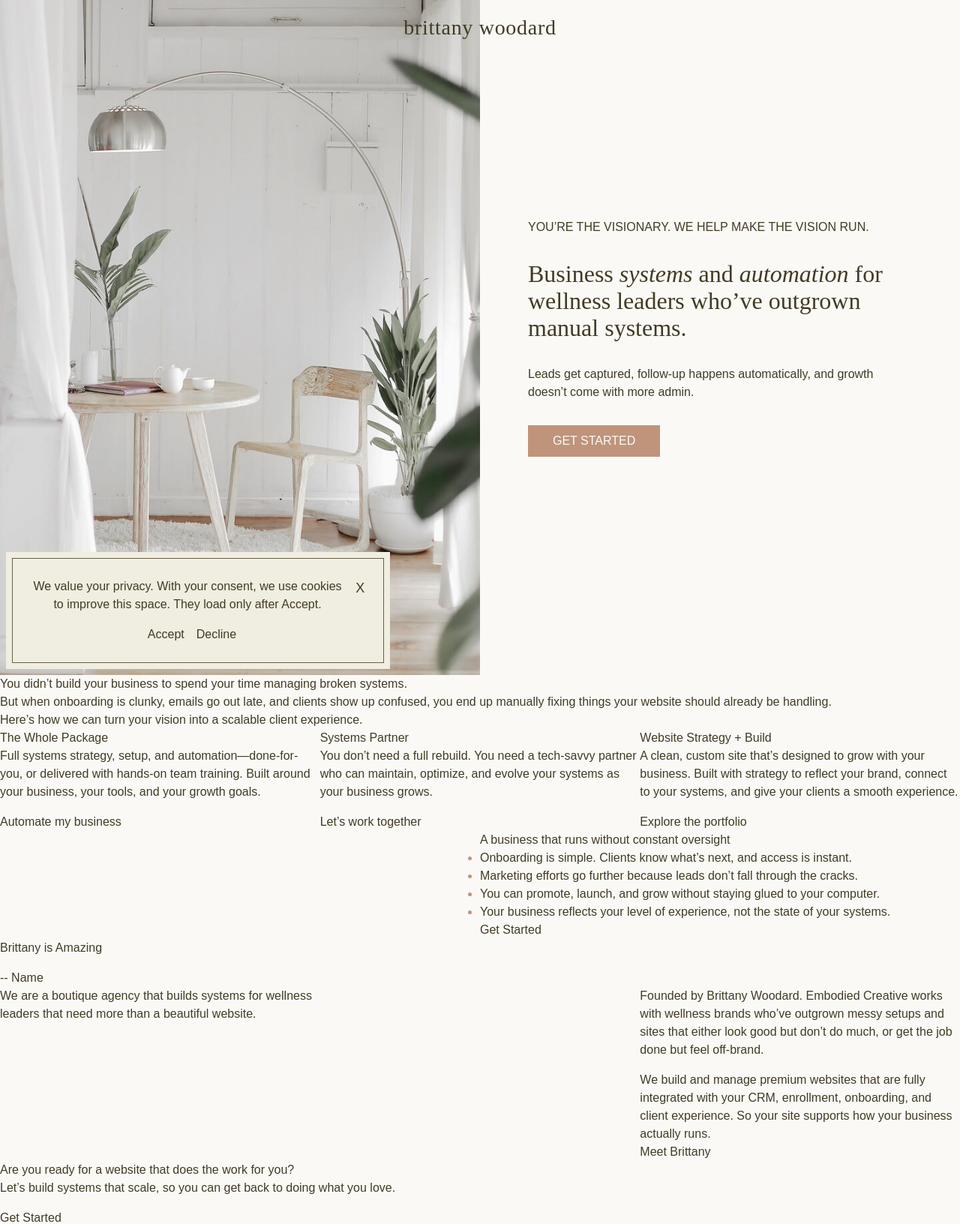
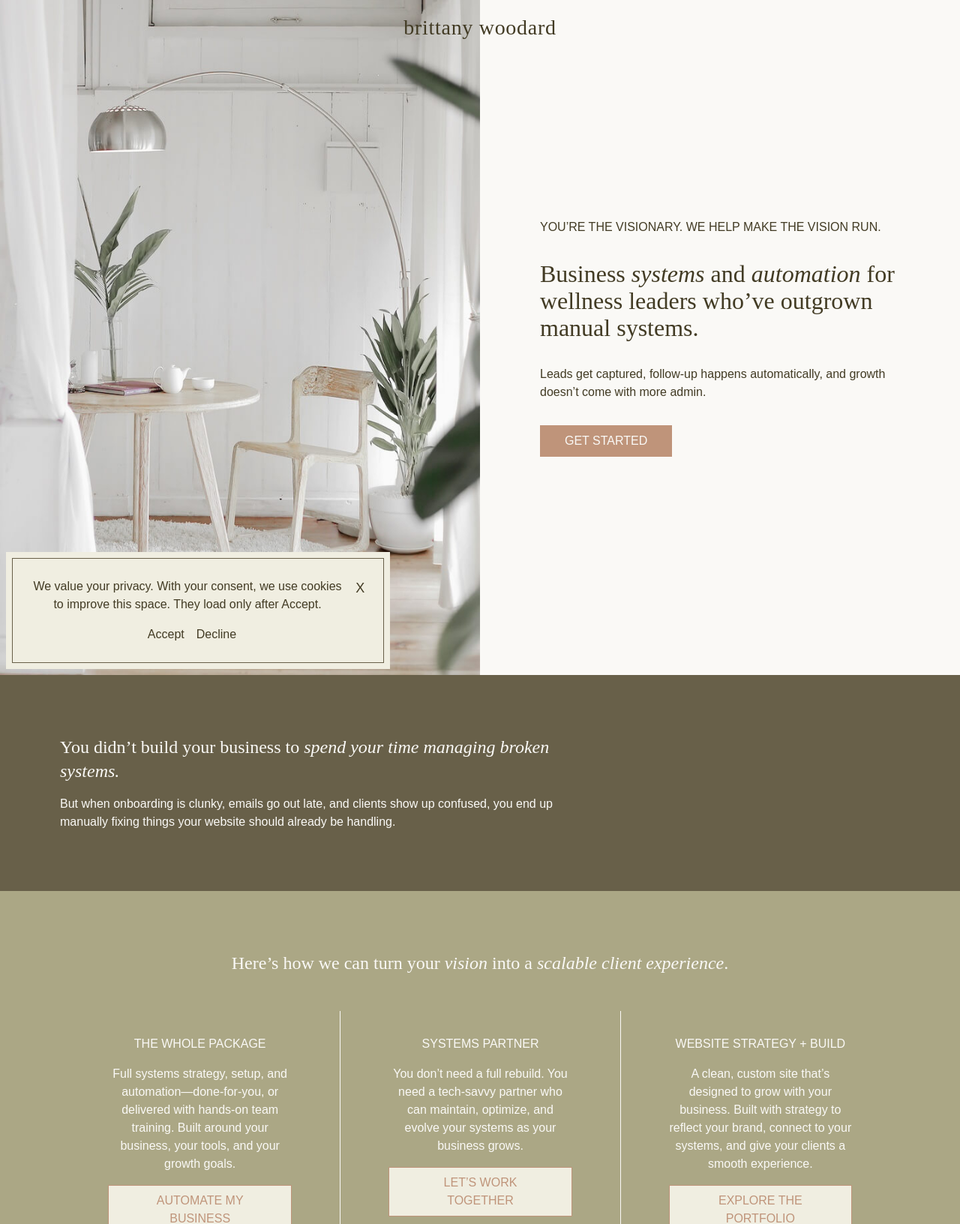
Before and after one commit to brittwoodard/brittanywoodard, a Jekyll site: the page built from index.html, in a window 1280 px wide, cut to the strip 0-1632 px from the top of the page. Shown: the whole strip at 75% size. Built offline with Jekyll 4.4.1, drawn with Linux system fonts in a browser that asks for light colours; some web fonts are replaced.

Commit message:
services

```diff
--- a/assets/css/style.css
+++ b/assets/css/style.css
@@ -494,7 +494,6 @@ li::marker {
 .subtitle {
   text-transform: uppercase;
 }
-/* Styling */
 /* Padding */
 /* Buttons */
 .button {
@@ -514,6 +513,29 @@ li::marker {
   color: rgb(250 249 246 / var(--tw-text-opacity));
 }
 .button:hover {
+  --tw-bg-opacity: 1;
+  background-color: rgb(250 249 246 / var(--tw-bg-opacity));
+  --tw-text-opacity: 1;
+  color: rgb(191 148 122 / var(--tw-text-opacity));
+  transition-duration: 500ms;
+}
+.button-light {
+  display: inline-block;
+  border-width: 1px;
+  --tw-border-opacity: 1;
+  border-color: rgb(191 148 122 / var(--tw-border-opacity));
+  --tw-bg-opacity: 1;
+  background-color: rgb(240 238 225 / var(--tw-bg-opacity));
+  padding-top: 0.5rem;
+  padding-bottom: 0.5rem;
+  padding-left: 2rem;
+  padding-right: 2rem;
+  font-weight: 400;
+  text-transform: uppercase;
+  --tw-text-opacity: 1;
+  color: rgb(191 148 122 / var(--tw-text-opacity));
+}
+.button-light:hover {
   --tw-bg-opacity: 1;
   background-color: rgb(250 249 246 / var(--tw-bg-opacity));
   --tw-text-opacity: 1;
@@ -624,11 +646,11 @@ li::marker {
 .right-\[3\%\] {
   right: 3%;
 }
+.top-0 {
+  top: 0px;
+}
 .top-\[2\%\] {
   top: 2%;
-}
-.top-0 {
-  top: 0px;
 }
 .z-20 {
   z-index: 20;
@@ -698,20 +720,14 @@ li::marker {
 .min-h-\[82vh\] {
   min-height: 82vh;
 }
-.min-h-screen {
-  min-height: 100vh;
-}
 .w-11\/12 {
   width: 91.666667%;
 }
+.w-\[60\%\] {
+  width: 60%;
+}
 .w-full {
   width: 100%;
-}
-.w-28 {
-  width: 7rem;
-}
-.flex-grow {
-  flex-grow: 1;
 }
 .grow {
   flex-grow: 1;
@@ -746,6 +762,15 @@ li::marker {
 .justify-items-stretch {
   justify-items: stretch;
 }
+.divide-x > :not([hidden]) ~ :not([hidden]) {
+  --tw-divide-x-reverse: 0;
+  border-right-width: calc(1px * var(--tw-divide-x-reverse));
+  border-left-width: calc(1px * calc(1 - var(--tw-divide-x-reverse)));
+}
+.divide-x-light > :not([hidden]) ~ :not([hidden]) {
+  --tw-divide-opacity: 1;
+  border-color: rgb(250 249 246 / var(--tw-divide-opacity));
+}
 .overflow-hidden {
   overflow: hidden;
 }
@@ -762,47 +787,45 @@ li::marker {
 .border-0 {
   border-width: 0px;
 }
-.border-b {
-  border-bottom-width: 1px;
-}
 .border-dark {
   --tw-border-opacity: 1;
   border-color: rgb(104 96 73 / var(--tw-border-opacity));
 }
-.border-feature {
-  --tw-border-opacity: 1;
-  border-color: rgb(191 148 122 / var(--tw-border-opacity));
-}
 .bg-black\/60 {
   background-color: rgb(0 0 0 / 0.6);
+}
+.bg-dark {
+  --tw-bg-opacity: 1;
+  background-color: rgb(104 96 73 / var(--tw-bg-opacity));
 }
 .bg-light {
   --tw-bg-opacity: 1;
   background-color: rgb(240 238 225 / var(--tw-bg-opacity));
 }
+.bg-main {
+  --tw-bg-opacity: 1;
+  background-color: rgb(171 167 133 / var(--tw-bg-opacity));
+}
 .bg-white {
   --tw-bg-opacity: 1;
   background-color: rgb(255 255 255 / var(--tw-bg-opacity));
 }
-.bg-fixed {
-  background-attachment: fixed;
-}
-.p-16 {
-  padding: 4rem;
-}
 .p-2 {
   padding: 0.5rem;
+}
+.p-20 {
+  padding: 5rem;
 }
 .p-5p {
   padding: 5%;
 }
+.px-16 {
+  padding-left: 4rem;
+  padding-right: 4rem;
+}
 .px-8 {
   padding-left: 2rem;
   padding-right: 2rem;
-}
-.py-8 {
-  padding-top: 2rem;
-  padding-bottom: 2rem;
 }
 .py-1 {
   padding-top: 0.25rem;
@@ -812,17 +835,21 @@ li::marker {
   padding-top: 1rem;
   padding-bottom: 1rem;
 }
+.py-8 {
+  padding-top: 2rem;
+  padding-bottom: 2rem;
+}
 .text-center {
   text-align: center;
 }
 .text-right {
   text-align: right;
 }
+.font-posture {
+  font-family: postureregular, serif;
+}
 .font-serif {
   font-family: ivyjournal, serif;
-}
-.font-posture {
-  font-family: postureregular, serif;
 }
 .text-2xl {
   font-size: 1.5rem;
@@ -835,15 +862,15 @@ li::marker {
 .text-\[1\.5rem\] {
   font-size: 1.5rem;
 }
+.text-\[1\.75rem\] {
+  font-size: 1.75rem;
+}
 .text-lg {
   font-size: 1.125rem;
   line-height: 1.75rem;
 }
-.text-\[1\.75rem\] {
-  font-size: 1.75rem;
-}
-.font-\[1\.5rem\] {
-  font-weight: 1.5rem;
+.font-normal {
+  font-weight: 400;
 }
 .lowercase {
   text-transform: lowercase;
@@ -859,9 +886,13 @@ li::marker {
   --tw-text-opacity: 1;
   color: rgb(191 148 122 / var(--tw-text-opacity));
 }
-.text-white {
+.text-light {
   --tw-text-opacity: 1;
-  color: rgb(255 255 255 / var(--tw-text-opacity));
+  color: rgb(240 238 225 / var(--tw-text-opacity));
+}
+.text-x-light {
+  --tw-text-opacity: 1;
+  color: rgb(250 249 246 / var(--tw-text-opacity));
 }
 .shadow-lg {
   --tw-shadow: 0 10px 15px -3px rgb(0 0 0 / 0.1), 0 4px 6px -4px rgb(0 0 0 / 0.1);
@@ -883,13 +914,6 @@ li::marker {
 
 
 /* ----------- ADDITIONAL COMPONENTS  --------- */
-
-@media (min-width: 640px) {
-
-    .sm\:subtitle {
-    text-transform: uppercase;
-  }
-}
 
 .hover\:text-dark:hover {
   --tw-text-opacity: 1;
--- a/index.html
+++ b/index.html
@@ -34,7 +34,7 @@ seo:
   <div class="bg-image-style" style="background-image: url('/uploads/gentle-within-1.jpg');"></div>
 
   <!-- Right Column -->
-  <div class="p-16 h-[100vh] flex items-center">
+  <div class="p-20 h-[100vh] flex items-center">
     <div>
       <p class="subtitle mb-0">You’re the visionary. We help make the vision run.</p>
       <h1 class="py-8">Business <em>systems</em> and <em>automation</em> for wellness leaders who’ve outgrown manual systems.</h1>
@@ -47,28 +47,28 @@ seo:
 
 
 <!-- Problem -->
-<section>
-  <div>
-    <h2>You didn’t build your business to spend your time managing broken systems.</h2>
+<section class="bg-dark text-x-light font-normal p-20">
+  <div class="w-[60%]">
+    <h2 class="heading mb-4">You didn’t build your business to <em>spend your time managing broken systems.</em></h2>
     <p>But when onboarding is clunky, emails go out late, and clients show up confused, you end up manually fixing things your website should already be handling.</p>
   </div>
 </section>
 
 
 <!-- Services -->
-<section>
+<section class="bg-main text-x-light font-normal p-20 text-center">
 
   <div>
-    <h2>Here’s how we can turn your vision into a scalable client experience.</h2>
+    <h2 class="heading mb-12">Here’s how we can turn your <em>vision</em> into a <em>scalable client experience</em>.</h2>
   </div>
 
-  <div class="grid grid-cols-3">
+  <div class="grid grid-cols-3 divide-x divide-x-light">
 
     {% for item in page.services %}
-    <div>
-      <h3>{{ item.title }}</h3>
+    <div class="py-8 px-16">
+      <h3 class="subtitle mb-4">{{ item.title }}</h3>
       <p>{{ item.description }}</p>
-      <a href="{{ item.cta.url }}">{{ item.cta.text }}</a>
+      <a href="{{ item.cta.url }}" class="button-light">{{ item.cta.text }}</a>
     </div>
     {% endfor %}
   </div>
```
Also changed, not shown: style.css (+5 -9 lines).
